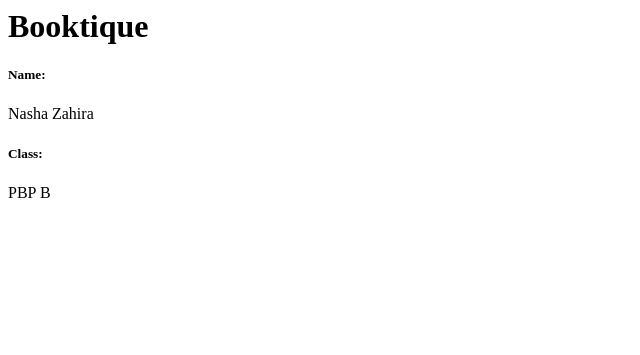
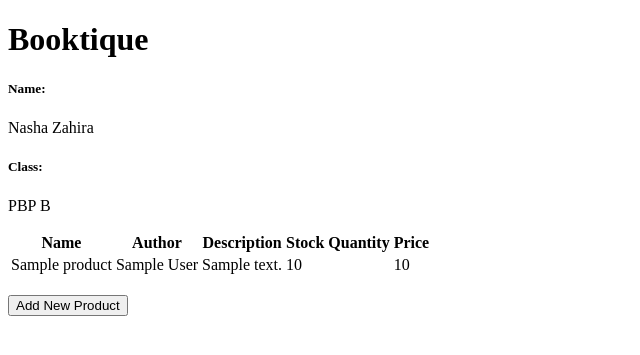
Before and after one commit to genshzin/booktique, a Django app: page / in a window 1280 px wide. Shown: the top 355 px of the page, without its empty margins (0-640 px from the left). Run offline with Django 5.2, Linux system fonts and the light colour scheme; tables that the repository leaves empty hold one stand-in row (values such as "Sample post").

Commit message:
Add input form, views for model objects in XML and JSON formats, and URL routing.

```diff
--- a/booktique/settings.py
+++ b/booktique/settings.py
@@ -55,7 +55,7 @@ ROOT_URLCONF = 'booktique.urls'
 TEMPLATES = [
     {
         'BACKEND': 'django.template.backends.django.DjangoTemplates',
-        'DIRS': [],
+        'DIRS': [BASE_DIR / 'templates'],
         'APP_DIRS': True,
         'OPTIONS': {
             'context_processors': [
--- a/main/models.py
+++ b/main/models.py
@@ -1,8 +1,13 @@
+import uuid
 from django.db import models
 
 class Product(models.Model):
+    id = models.UUIDField(primary_key=True, default=uuid.uuid4, editable=False)
     name = models.CharField(max_length=255)
-    price = models.IntegerField()
+    author = models.CharField(max_length=255)
     description = models.TextField()
     stock_quantity = models.IntegerField()
-    author = models.CharField(max_length=255)
+    price = models.IntegerField()
+
+    def __str__(self):
+        return self.name
--- a/main/templates/main.html
+++ b/main/templates/main.html
@@ -1,6 +1,46 @@
-<h1>{{ app_name }}</h1>
+{% extends 'base.html' %}
 
-<h5>Name: </h5>
-<p>{{ name }}<p>
-<h5>Class: </h5>
-<p>{{ class }}<p>
+{% block meta %}
+<title>Booktique - Product List</title>
+{% endblock meta %}
+
+{% block content %}
+<h1>Booktique</h1>
+
+<h5>Name:</h5>
+<p>{{ name }}</p>
+
+<h5>Class:</h5>
+<p>{{ class }}</p>
+
+{% if not products %}
+<p>No products available in Booktique.</p>
+{% else %}
+<table>
+  <tr>
+    <th>Name</th>
+    <th>Author</th>
+    <th>Description</th>
+    <th>Stock Quantity</th>
+    <th>Price</th>
+  </tr>
+
+  {% for product in products %}
+  <tr>
+    <td>{{product.name}}</td>
+    <td>{{product.author}}</td>
+    <td>{{product.description}}</td>
+    <td>{{product.stock_quantity}}</td>
+    <td>{{product.price}}</td>
+  </tr>
+  {% endfor %}
+</table>
+{% endif %}
+
+<br />
+
+<a href="{% url 'main:create_product' %}">
+  <button>Add New Product</button>
+</a>
+
+{% endblock content %}
--- a/main/urls.py
+++ b/main/urls.py
@@ -1,8 +1,13 @@
 from django.urls import path
-from main.views import show_main
+from main.views import show_main, create_product, show_xml, show_json, show_xml_by_id, show_json_by_id
 
 app_name = 'main'
 
 urlpatterns = [
     path('', show_main, name='show_main'),
+    path('create_product/', create_product, name='create_product'),
+    path('xml/', show_xml, name='show_xml'),
+    path('json/', show_json, name='show_json'),
+    path('xml/<uuid:id>/', show_xml_by_id, name='show_xml_by_id'),
+    path('json/<uuid:id>/', show_json_by_id, name='show_json_by_id'),
 ]
--- a/main/views.py
+++ b/main/views.py
@@ -1,11 +1,43 @@
-from django.shortcuts import render
+from django.http import HttpResponse
+from django.core import serializers
+from django.shortcuts import render, redirect
+from .models import Product
+from .forms import ProductForm
 
-# Create your views here.
 def show_main(request):
+    products = Product.objects.all()
+
     context = {
-        'app_name' : 'Booktique',
+        'app_name': 'Booktique',
         'name': 'Nasha Zahira',
-        'class': 'PBP B'
+        'class': 'PBP B',
+        'products': products
     }
 
     return render(request, "main.html", context)
+
+def create_product(request):
+    form = ProductForm(request.POST or None)
+
+    if form.is_valid() and request.method == "POST":
+        form.save()
+        return redirect('main:show_main')
+
+    context = {'form': form}
+    return render(request, "create_product.html", context)
+
+def show_xml(request):
+    data = Product.objects.all()
+    return HttpResponse(serializers.serialize("xml", data), content_type="application/xml")
+
+def show_json(request):
+    data = Product.objects.all()
+    return HttpResponse(serializers.serialize("json", data), content_type="application/json")
+
+def show_xml_by_id(request, id):
+    data = Product.objects.filter(pk=id)
+    return HttpResponse(serializers.serialize("xml", data), content_type="application/xml")
+
+def show_json_by_id(request, id):
+    data = Product.objects.filter(pk=id)
+    return HttpResponse(serializers.serialize("json", data), content_type="application/json")
--- /dev/null
+++ b/templates/base.html
@@ -0,0 +1,13 @@
+{% load static %}
+<!DOCTYPE html>
+<html lang="en">
+  <head>
+    <meta charset="UTF-8" />
+    <meta name="viewport" content="width=device-width, initial-scale=1.0" />
+    {% block meta %} {% endblock meta %}
+  </head>
+
+  <body>
+    {% block content %} {% endblock content %}
+  </body>
+</html>
```
Also changed, not shown: main/forms.py (added, +7 -0 lines), main/templates/create_product.html (added, +29 -0 lines), main/migrations/0003_alter_product_id.py (added).
